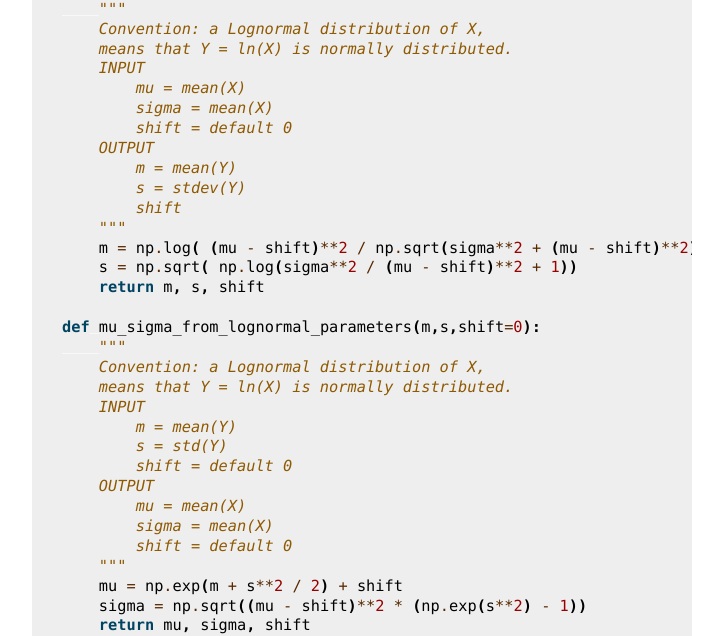
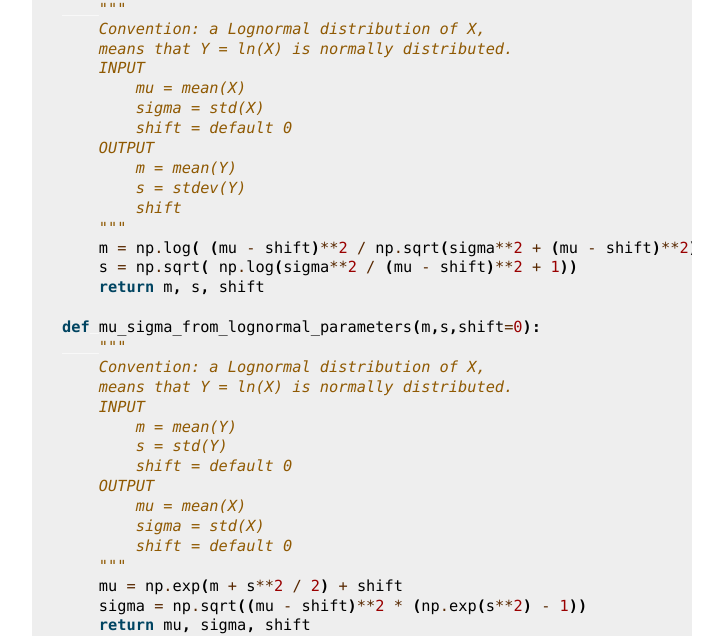
Before and after one commit to Deltares/GEOLib-Plus, a Sphinx documentation site: the page built from docs/community/probabilistic_macrostability/Tutorial_1_Fit_Lognormal_Distribution.rst, in a window 1280 px wide and 900 px high, scrolled down 2952 px. Shown: the part 161-797 px from the top of the window, without its empty margins (388-1111 px from the left). Built offline with Sphinx 7.4.7, drawn with Linux system fonts in a browser that asks for light colours.

Commit message:
Update Tutorial_1_Fit_Lognormal_Distribution.rst
Correction in the docstrings of mu_sigma_from_lognormal and lognormal_parameters_from_mu_sigma functions.

```diff
--- a/docs/community/probabilistic_macrostability/Tutorial_1_Fit_Lognormal_Distribution.rst
+++ b/docs/community/probabilistic_macrostability/Tutorial_1_Fit_Lognormal_Distribution.rst
@@ -218,7 +218,7 @@ First we introduce two functions.
         means that Y = ln(X) is normally distributed.
         INPUT
             mu = mean(X)
-            sigma = mean(X)
+            sigma = std(X)
             shift = default 0
         OUTPUT
             m = mean(Y)
@@ -239,7 +239,7 @@ First we introduce two functions.
             shift = default 0
         OUTPUT
             mu = mean(X)
-            sigma = mean(X)
+            sigma = std(X)
             shift = default 0
         """
         mu = np.exp(m + s**2 / 2) + shift
```
